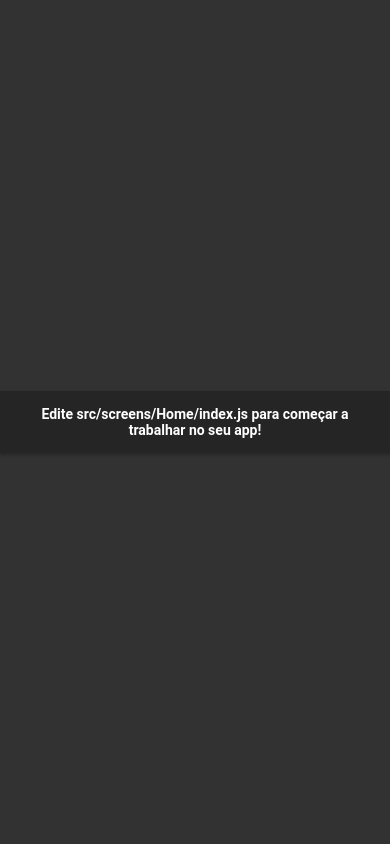
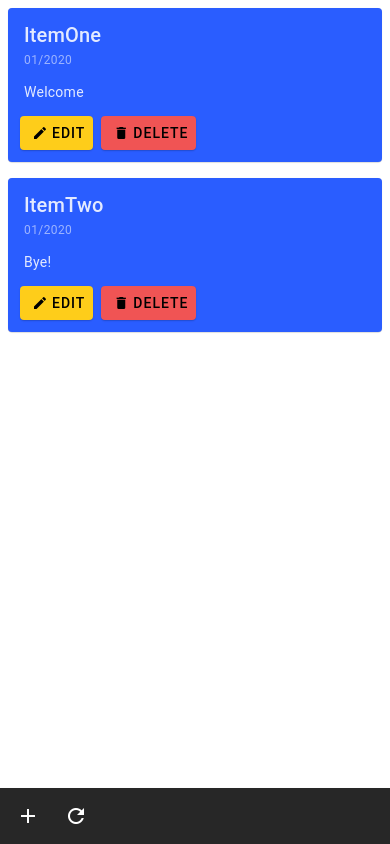
Before and after one commit to BryanSouza/ReminderApp, a React Native app: screen / in a window 390 px wide. Built offline with nearby package versions, Linux system fonts and the light colour scheme.

Commit message:
add components

```diff
--- a/package.json
+++ b/package.json
@@ -1,11 +1,11 @@
 {
-  "name": "noteApp",
+  "name": "noteapp",
   "version": "0.0.1",
   "private": true,
   "scripts": {
-    "android": "react-native run-android",
+    "android": "npx react-native run-android",
     "ios": "react-native run-ios",
-    "start": "react-native start",
+    "start": "npx react-native start",
     "test": "jest",
     "lint": "eslint ."
   },
--- /dev/null
+++ b/src/screens/Home/NoteCardList/NoteCard.js
@@ -0,0 +1,81 @@
+/* eslint-disable no-console */
+/* eslint-disable no-unused-vars */
+/* eslint-disable react/prop-types */
+import React, { useState } from 'react';
+import { StyleSheet } from 'react-native';
+import {
+  Button, Card, Paragraph, TextInput,
+} from 'react-native-paper';
+
+const styles = StyleSheet.create({
+  card: {
+    margin: 8,
+    backgroundColor: '#2A5DFF',
+  },
+  editButton: {
+    backgroundColor: '#fecd1a',
+    margin: 4,
+  },
+  saveButton: {
+    backgroundColor: '#61b15a',
+    margin: 4,
+  },
+  deleteButton: {
+    backgroundColor: '#f05454',
+    margin: 4,
+  },
+});
+
+const NoteCard = (props) => {
+  const { content, onSave, onDelete } = props;
+  const [isEditing, setIsEditing] = useState(false);
+  const [currentMessage, setCurrentMessage] = useState(content.message);
+
+  return (
+    <Card style={styles.card}>
+      <Card.Title title={content.title} subtitle={content.date} />
+      <Card.Content>
+        {!isEditing ? (
+          <Paragraph>{currentMessage}</Paragraph>
+        ) : (
+          <TextInput
+            label=""
+            value={currentMessage}
+            onChangeText={(text) => setCurrentMessage(text)}
+            mode="flat"
+            multiline
+          />
+        )}
+      </Card.Content>
+      <Card.Actions>
+        {!isEditing ? (
+          <Button
+            icon="pencil"
+            style={styles.editButton}
+            onPress={() => { setIsEditing(true); }}
+            mode="contained"
+          >
+            Edit
+          </Button>
+        ) : (
+          <Button
+            icon="content-save"
+            style={styles.saveButton}
+            onPress={() => {
+              setIsEditing(false);
+              if (currentMessage !== content.message) {
+                onSave(currentMessage, content.id);
+              }
+            }}
+            mode="contained"
+          >
+            Save
+          </Button>
+        )}
+        <Button icon="delete" style={styles.deleteButton} onPress={onDelete} mode="contained">Delete</Button>
+      </Card.Actions>
+    </Card>
+  );
+};
+
+export default NoteCard;
--- /dev/null
+++ b/src/screens/Home/NoteCardList/index.js
@@ -0,0 +1,40 @@
+/* eslint-disable no-console */
+/* eslint-disable react/prop-types */
+import React from 'react';
+import {
+  ScrollView, Text, View,
+} from 'react-native';
+import NoteCard from './NoteCard';
+
+const NoteCardList = (props) => {
+  const { list } = props;
+
+  function onHandleSave(message, id) {
+    console.log(`saving item: ${id}`);
+  }
+
+  function onHandleDelete(id) {
+    console.log(`deleting item: ${id}`);
+  }
+
+  return (
+    list ? (
+      <ScrollView>
+        {list && list.map((item) => (
+          <NoteCard
+            key={item.id}
+            onSave={onHandleSave}
+            onDelete={() => onHandleDelete(item.id)}
+            content={item}
+          />
+        ))}
+      </ScrollView>
+    ) : (
+      <View style={{ flex: 1 }}>
+        <Text>Banco de notas vazio!</Text>
+      </View>
+    )
+  );
+};
+
+export default NoteCardList;
--- a/src/screens/Home/index.js
+++ b/src/screens/Home/index.js
@@ -1,37 +1,51 @@
-import React, { PureComponent } from 'react';
+/* eslint-disable no-console */
+import React from 'react';
 import { StyleSheet, SafeAreaView } from 'react-native';
-import { Text, Surface } from 'react-native-paper';
+import { Appbar } from 'react-native-paper';
+import NoteCardList from './NoteCardList';
 
 const styles = StyleSheet.create({
-  container: {
-    backgroundColor: '#323232',
-    flex: 1,
-    flexDirection: 'column',
-    alignItems: 'center',
-    justifyContent: 'center',
-    padding: 5,
-  },
-  surface: {
-    padding: 15,
-    elevation: 3,
-  },
-  text: {
-    color: '#FFF',
-    fontWeight: 'bold',
-    textAlign: 'center',
+  bottom: {
+    position: 'relative',
+    left: 0,
+    right: 0,
+    bottom: 0,
   },
 });
 
-export default class Home extends PureComponent {
-  render() {
-    return (
-      <SafeAreaView style={styles.container}>
-        <Surface style={styles.surface}>
-          <Text style={styles.text}>
-            Edite src/screens/Home/index.js para começar a trabalhar no seu app!
-          </Text>
-        </Surface>
-      </SafeAreaView>
-    );
+const myList = [
+  {
+    id: 1, title: 'ItemOne', message: 'Welcome', date: '01/2020',
+  },
+  {
+    id: 2, title: 'ItemTwo', message: 'Bye!', date: '01/2020',
+  },
+];
+
+const Home = () => {
+  function addNote() {
+    console.log(myList);
   }
-}
+
+  function refresh() {
+    console.log('Pressed refresh');
+  }
+
+  return (
+    <SafeAreaView style={{ flex: 1 }}>
+      <NoteCardList list={myList} />
+      <Appbar style={styles.bottom}>
+        <Appbar.Action
+          icon="plus"
+          onPress={addNote}
+        />
+        <Appbar.Action
+          icon="refresh"
+          onPress={refresh}
+        />
+      </Appbar>
+    </SafeAreaView>
+  );
+};
+
+export default Home;
```
Also changed, not shown: .eslintrc.json.
